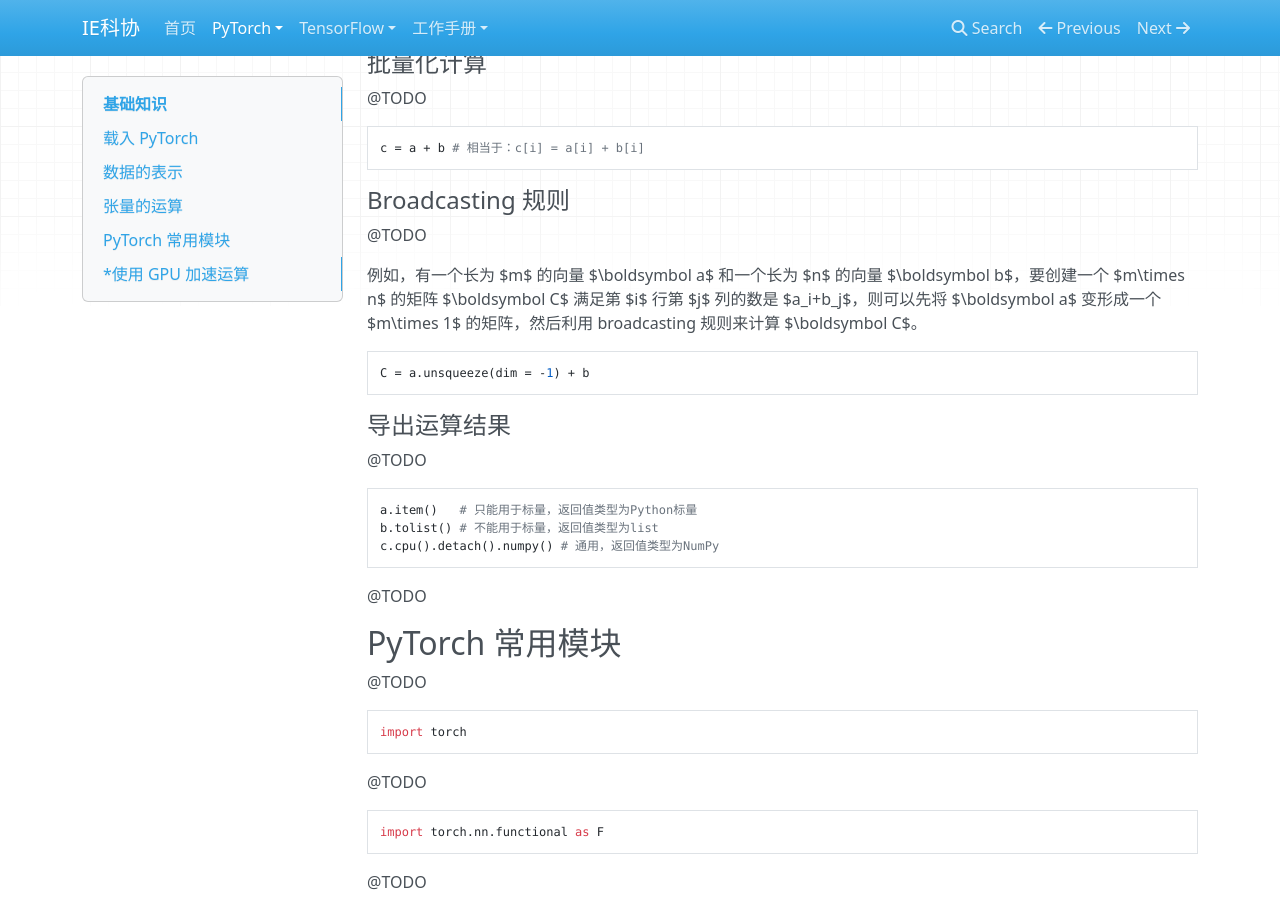
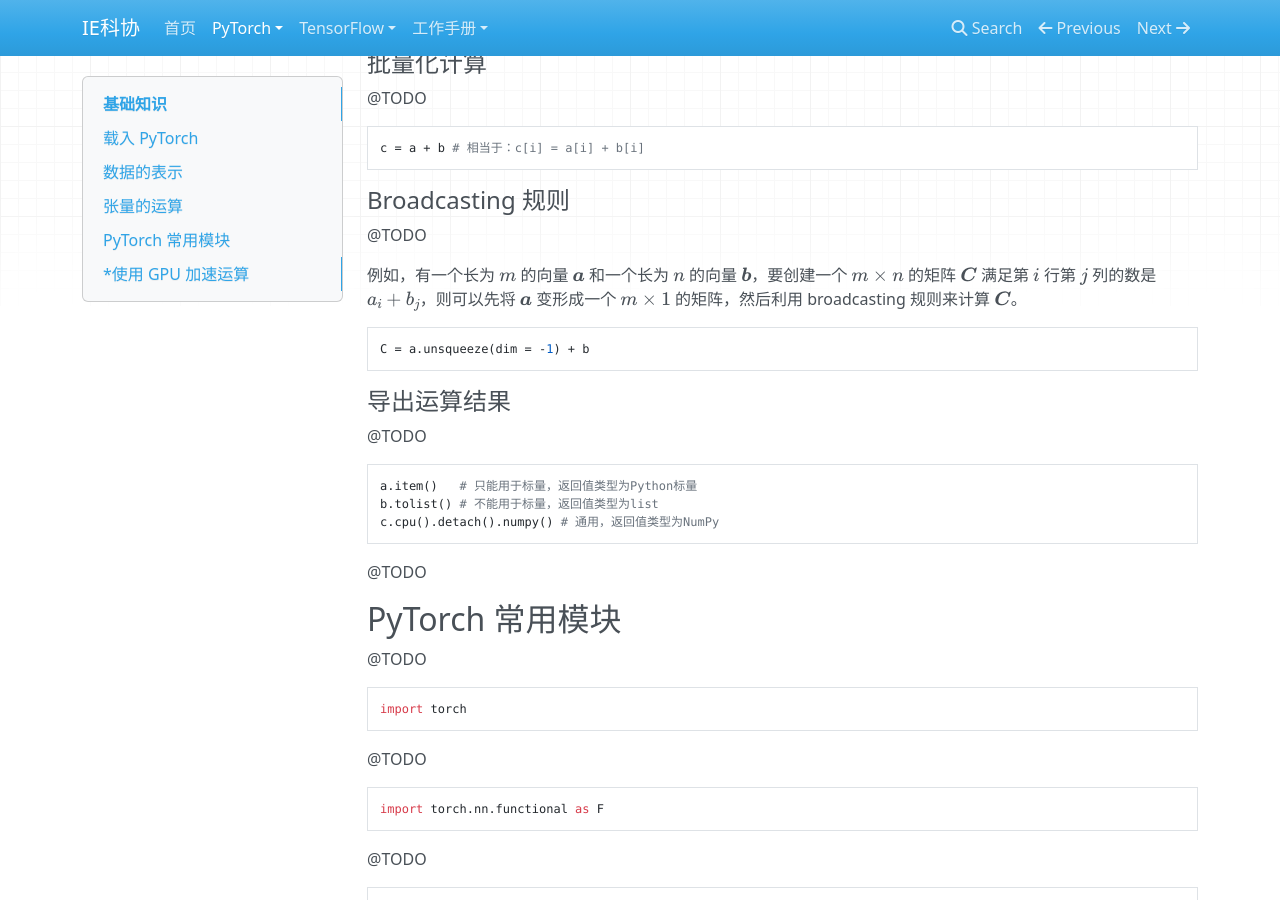
Before and after one commit to SevenPlusPlus6554/docs, an MkDocs documentation site: the page built from docs/pytorch/basics.md, in a window 1280 px wide and 900 px high, scrolled down 2002 px. Built offline with MkDocs 1.6.1, drawn with Linux system fonts in a browser that asks for light colours; nearby versions of some CDN libraries; formulas are drawn with MathJax 3.

Commit message:
Update mkdocs.yml

```diff
--- a/mkdocs.yml
+++ b/mkdocs.yml
@@ -29,7 +29,7 @@ python:
 
 markdown_extensions:
   - mdx_math:
-    enable_dollar_delimiter: True
+      enable_dollar_delimiter: true
 
 extra_javascript:
   - custom/MathJax.js?202108061645
```
